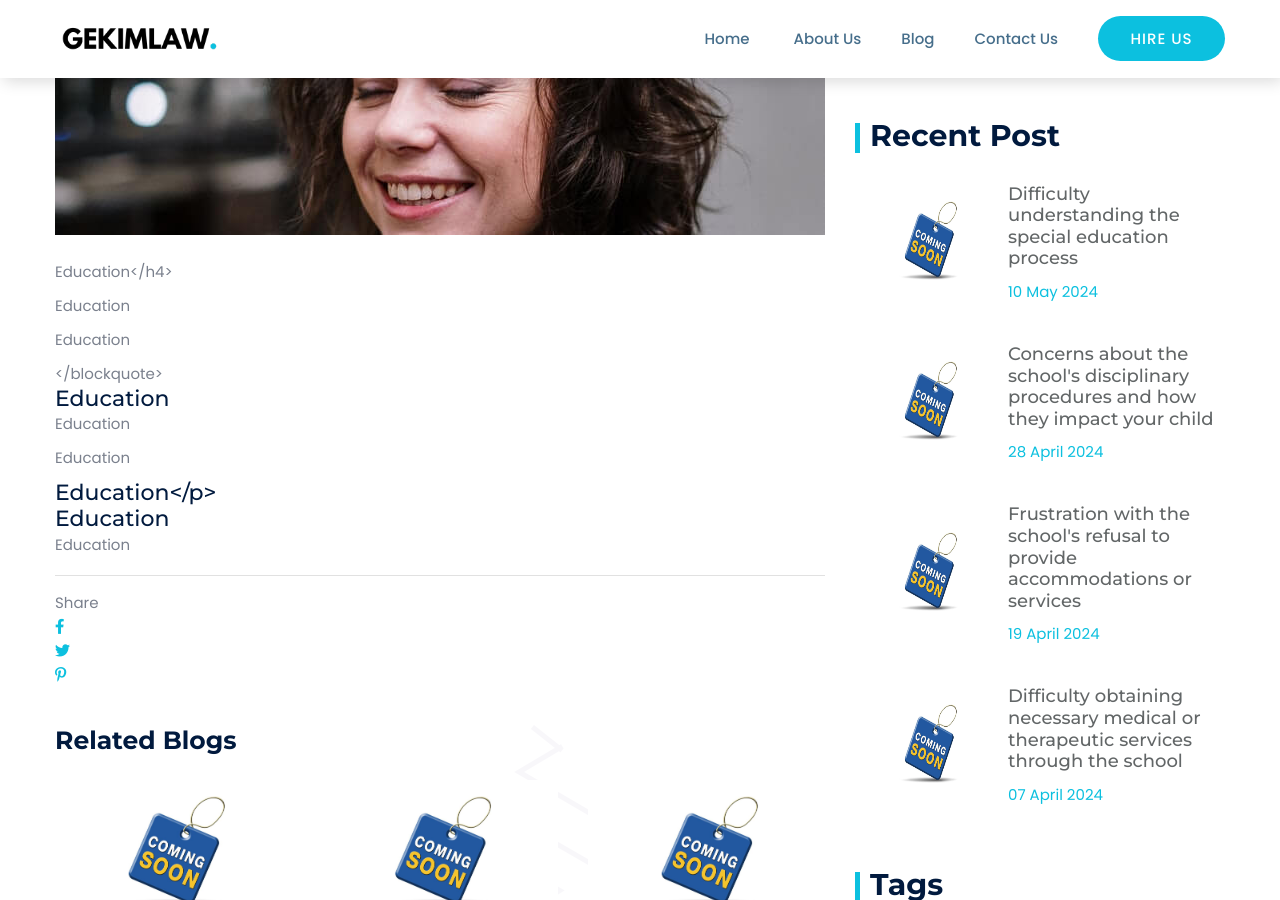
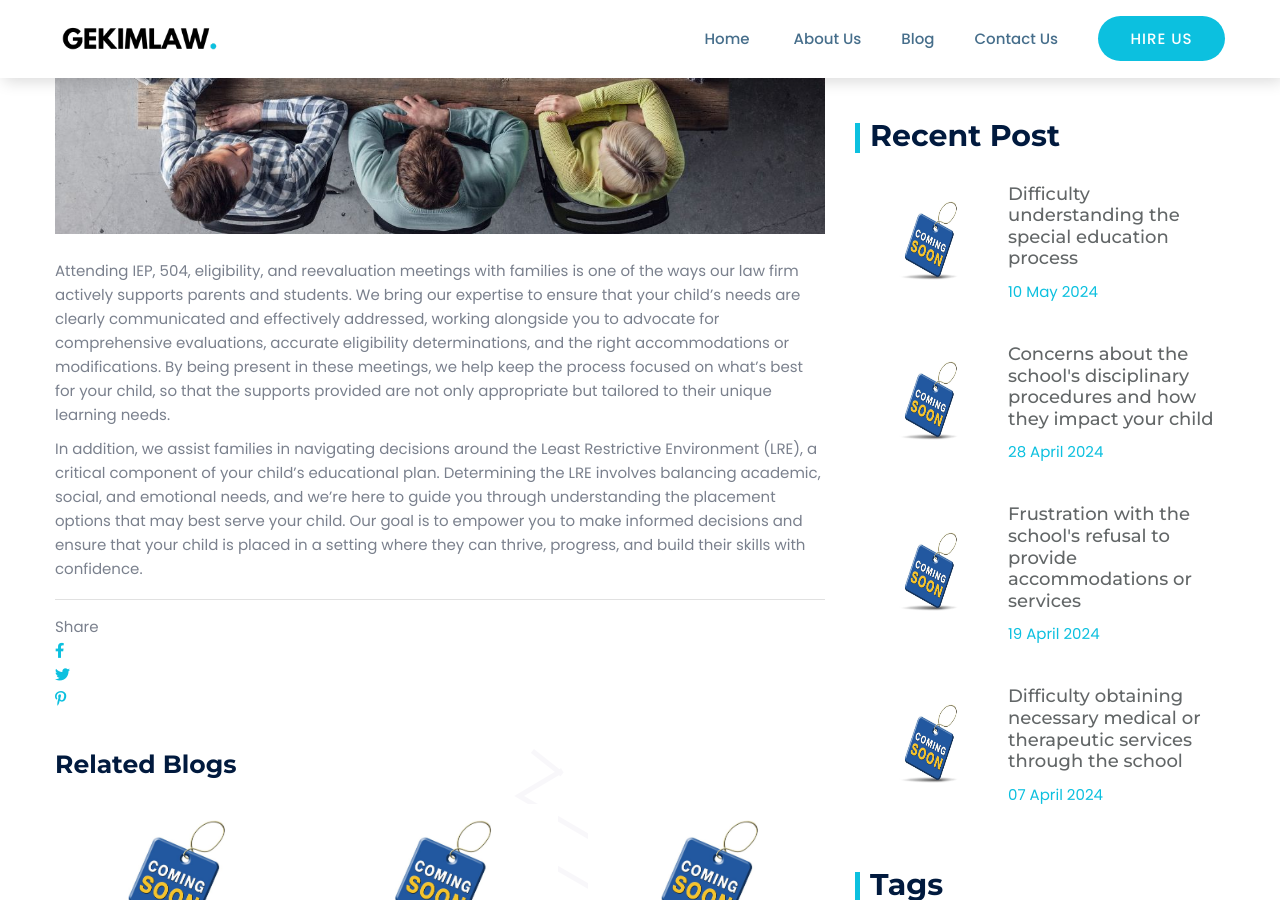
Before and after one commit to GEKimLaw/gekimlaw.github.io, a Jekyll site: the page built from _services/attend-meetings.md, in a window 1280 px wide and 900 px high, scrolled down 835 px. Built offline with Jekyll 4.4.1, drawn with Linux system fonts in a browser that asks for light colours; comment, search, counter and statistics services are not loaded.

Commit message:
added images for services and added wording for attending meetings and discipline

```diff
--- a/_services/attend-meetings.md
+++ b/_services/attend-meetings.md
@@ -5,14 +5,6 @@ icon: "/assets/images/icon_3.png"
 post_image: "/assets/images/services/09.jpg"
 ---
 
-<p>Education</h4>
-<p> Education</p>
-<p> Education</p>
-</blockquote>
-<h4>Education</h4>
-<p>Education</p>
-
-<p>Education</p>
-<h4>Education</p>
-<h4>Education</h4>
-<p>Education</p>
+<p>Attending IEP, 504, eligibility, and reevaluation meetings with families is one of the ways our law firm actively supports parents and students. We bring our expertise to ensure that your child’s needs are clearly communicated and effectively addressed, working alongside you to advocate for comprehensive evaluations, accurate eligibility determinations, and the right accommodations or modifications. By being present in these meetings, we help keep the process focused on what’s best for your child, so that the supports provided are not only appropriate but tailored to their unique learning needs.
+<p>In addition, we assist families in navigating decisions around the Least Restrictive Environment (LRE), a critical component of your child’s educational plan. Determining the LRE involves balancing academic, social, and emotional needs, and we’re here to guide you through understanding the placement options that may best serve your child. Our goal is to empower you to make informed decisions and ensure that your child is placed in a setting where they can thrive, progress, and build their skills with confidence.
+</p>
```
Also changed, not shown: _services/school-discipline.md (+2 -11 lines), assets/images/services/01.jpg, assets/images/services/02.jpg, assets/images/services/03.jpg, assets/images/services/08.jpg, assets/images/services/09.jpg, assets/images/sliders/01.jpg, assets/images/sliders/02.jpg, assets/images/sliders/03.jpg.
